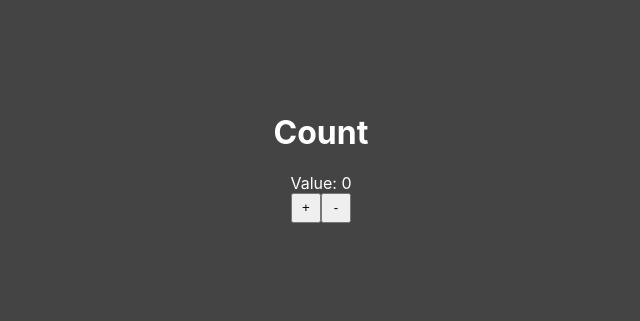
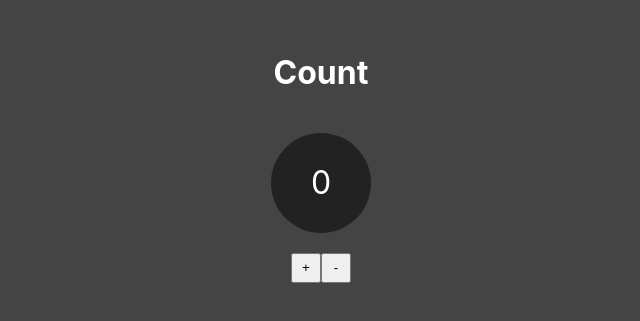
Before and after one commit to FelipeSaadi/Estudos, a Next.js app in the folder next.js/exercises/: page /state/count in a window 1280 px wide. Shown: the part 243-564 px from the top of the page, without its empty margins (319-959 px from the left). Built offline with nearby package versions, Linux system fonts and the light colour scheme.

Commit message:
the Count Challenge using Component

```diff
--- /dev/null
+++ b/next.js/exercises/components/CountDisplay.jsx
@@ -0,0 +1,19 @@
+export default function CountDisplay(props) {
+    return (
+        <div style={{
+            display: "flex",
+            justifyContent: "center",
+            alignItems: "center",
+            width: "100px",
+            height: "100px",
+            borderRadius: "50px",
+            backgroundColor: "#222",
+            color: "fff",
+            fontSize: "2rem",
+            margin: "20px"
+
+        }}>
+            {props.value}
+        </div>
+    )
+}
--- a/next.js/exercises/pages/state/count.jsx
+++ b/next.js/exercises/pages/state/count.jsx
@@ -1,4 +1,5 @@
 import { useState } from "react"
+import CountDisplay from "../../components/CountDisplay"
 
 export default function count() {
     const style = {
@@ -25,7 +26,7 @@ export default function count() {
     return (
         <div style={style}>
             <h1>Count</h1>
-            <div>Value: {value}</div>
+            <CountDisplay value={value} />
             <div>
                 <button onClick={add} style={buttonStyle}>+</button>
                 <button onClick={decrease} style={buttonStyle}>-</button>
```
